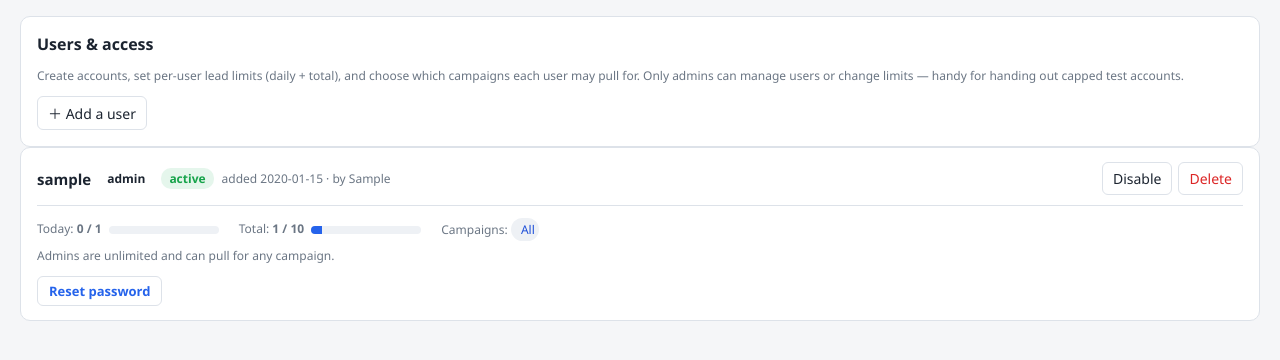
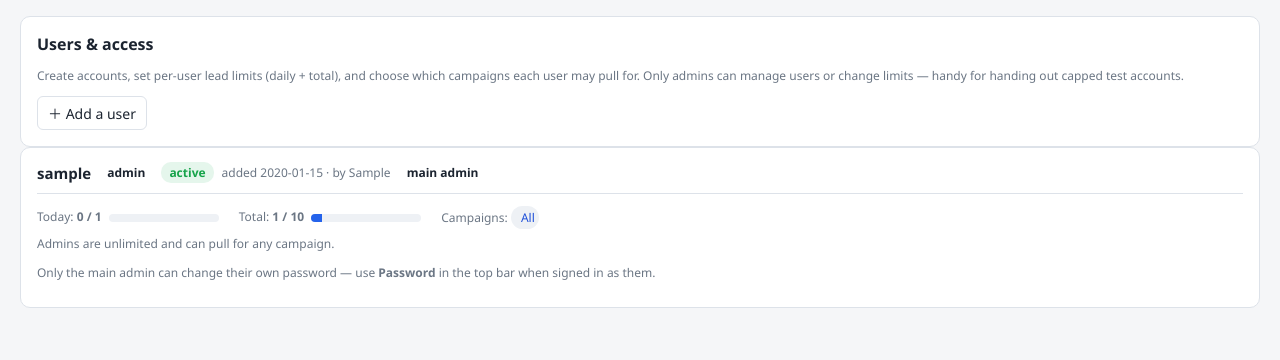
Before and after one commit to AbbieALtria/Outbound-Leads-, a Flask app: page /users in a window 1280 px wide. Shown: the part 43-403 px from the top of the page. Run offline with Flask 3, Linux system fonts and the light colour scheme; data comes from the database, SQL or seed files in the repository; tables that the repository leaves empty hold one stand-in row (values such as "Sample post").

Commit message:
Protect the founding admin from the admins it creates
An admin can create other admins, and any of them could delete the
owner's account, disable it, or reset its password and take it over
silently. Handing someone a second admin login should not hand them the
system.

The earliest admin is treated as the owner -- no extra column, nothing
to drift. Another admin cannot delete, disable or reset it; the owner
still governs their own account and changes their own password through
the top bar as before. The last-admin guards are unchanged.

Enforced in the routes, not only by hiding the buttons: a hidden form is
a courtesy to the honest, not a control.

Co-Authored-By: Claude Opus 5 <noreply@anthropic.com>

```diff
--- a/app.py
+++ b/app.py
@@ -346,6 +346,7 @@ def users_page():
         "LEFT JOIN clients cl ON cl.id = c.client_id ORDER BY c.status, c.name"
     ).fetchall()
     return render_template("users.html", users=rows, roles=users.ROLES,
+                           owner_id=users.owner_id(conn),
                            campaigns=campaigns, error=request.args.get("error"))
 
 
@@ -381,6 +382,11 @@ def users_password(user_id):
     if guard:
         return guard
     conn = get_db()
+    # Only the owner may set the owner's password. Otherwise a second admin
+    # could reset it and take the account over silently.
+    if users.is_owner(conn, user_id) and g.user["id"] != user_id:
+        return redirect(url_for("users_page",
+                                error="Only the main admin can change their own password."))
     if not users.set_password(conn, user_id, request.form.get("password", "")):
         return redirect(url_for("users_page", error="Password must be at least 6 characters."))
     return redirect(url_for("users_page"))
@@ -393,6 +399,9 @@ def users_toggle(user_id):
         return guard
     conn = get_db()
     target = users.get(conn, user_id)
+    if users.is_owner(conn, user_id) and g.user["id"] != user_id:
+        return redirect(url_for("users_page",
+                                error="The main admin account can't be disabled."))
     # Never disable the last active admin (would lock everyone out of user mgmt).
     if target and target["role"] == "admin" and target["enabled"] and users.admin_count(conn) <= 1:
         return redirect(url_for("users_page", error="Can't disable the only admin."))
@@ -411,6 +420,9 @@ def users_delete(user_id):
         return redirect(url_for("users_page", error="Can't delete the only admin."))
     if target and target["id"] == g.user["id"]:
         return redirect(url_for("users_page", error="You can't delete your own account."))
+    if users.is_owner(conn, user_id):
+        return redirect(url_for("users_page",
+                                error="The main admin account can't be deleted."))
     users.delete_user(conn, user_id)
     return redirect(url_for("users_page"))
 
--- a/templates/users.html
+++ b/templates/users.html
@@ -41,9 +41,20 @@
     <span class="badge">{{ u['role'] }}</span>
     {% if u['enabled'] %}<span class="badge badge-ok">active</span>{% else %}<span class="badge badge-hot">disabled</span>{% endif %}
     <span class="u-meta">added {{ u['created_at'][:10] }} · by {{ u['created_by'] }}</span>
+    {# The founding admin is protected from the admins it creates: another admin
+       could otherwise lock the owner out, or take the account over by resetting
+       its password. The routes enforce this too — hiding a button is a courtesy,
+       not a control. #}
+    {% set is_owner = u['id'] == owner_id %}
+    {% set is_me = current_user and u['id'] == current_user['id'] %}
+    {% if is_owner %}<span class="badge" title="Protected: cannot be deleted or disabled by another admin">main admin</span>{% endif %}
     <span class="u-actions">
+      {% if not is_owner or is_me %}
       <form method="post" action="{{ url_for('users_toggle', user_id=u['id']) }}"><button class="button">{{ 'Disable' if u['enabled'] else 'Enable' }}</button></form>
+      {% endif %}
+      {% if not is_owner %}
       <form method="post" action="{{ url_for('users_delete', user_id=u['id']) }}" onsubmit="return confirm('Delete {{ u['username'] }}?')"><button class="danger">Delete</button></form>
+      {% endif %}
     </span>
   </div>
 
@@ -98,6 +109,7 @@
   <p class="dim small" style="margin-top:6px;">Admins are unlimited and can pull for any campaign.</p>
   {% endif %}
 
+  {% if not (u['id'] == owner_id and not (current_user and current_user['id'] == owner_id)) %}
   <details class="u-edit">
     <summary>Reset password</summary>
     <form method="post" action="{{ url_for('users_password', user_id=u['id']) }}" class="u-edit-form"
@@ -108,6 +120,10 @@
       <button type="submit" class="primary">Reset password</button>
     </form>
   </details>
+  {% else %}
+  <p class="dim small" style="margin-top:6px;">Only the main admin can change their own
+    password — use <strong>Password</strong> in the top bar when signed in as them.</p>
+  {% endif %}
 </div>
 {% endfor %}
 
--- a/users.py
+++ b/users.py
@@ -177,6 +177,23 @@ def usage(conn, user_id):
     return total, today
 
 
+def owner_id(conn):
+    """The founding admin account, which other admins may not delete or reset.
+
+    An admin can create more admins, and without this any of them could lock the
+    owner out of their own system — or quietly take it over by resetting the
+    owner's password. Identified as the earliest admin (the seeded one), so it
+    needs no extra column and cannot drift.
+    """
+    row = conn.execute(
+        "SELECT id FROM users WHERE role = 'admin' ORDER BY id LIMIT 1").fetchone()
+    return row["id"] if row else None
+
+
+def is_owner(conn, user_id):
+    return user_id is not None and user_id == owner_id(conn)
+
+
 def period_usage(conn, user_id, days):
     """Leads this user generated in the last `days` days (a rolling window).
 
```
